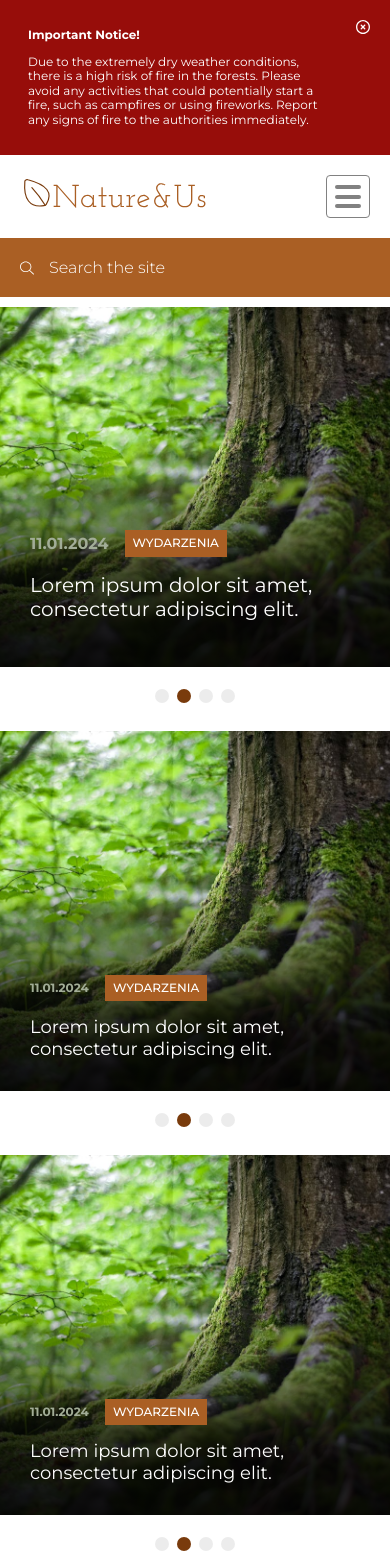
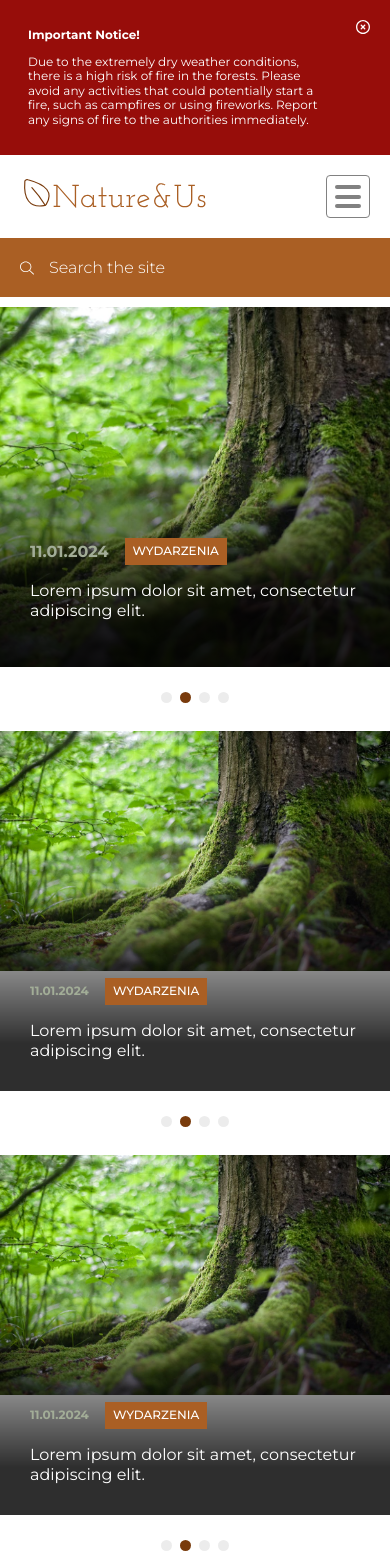
Before and after one commit to goldipl/nature-and-us, a Next.js app: page / in a window 390 px wide. Shown: the top 1568 px of the page. Built offline with nearby package versions, Linux system fonts and the light colour scheme.

Commit message:
styling mobile news square section and set higher padding to contact footer box

```diff
--- a/src/sass/common/_footer.scss
+++ b/src/sass/common/_footer.scss
@@ -162,7 +162,7 @@
 
           .contact-box {
             width: 100%;
-            padding: 10px;
+            padding: 15px;
 
             h2 {
               font-size: 20px;
@@ -186,6 +186,9 @@
 
     .footer-wrapper-bottom {
       padding: 10px 0;
+      &::before {
+        display: none;
+      }
 
       span {
         font-size: 12px;
--- a/src/sass/home/_news_section.scss
+++ b/src/sass/home/_news_section.scss
@@ -291,11 +291,33 @@
 @media (max-width: 1279px) {
   .news-section {
     height: 100%;
+    &.square-news-section {
+      height: 240px;
+      .news-section-wrapper {
+        height: 240px;
+        .news-section-wrapper-slot {
+          &:nth-of-type(1),
+          &:nth-of-type(2),
+          &:nth-of-type(3),
+          &:nth-of-type(4) {
+            width: 100% !important;
+            height: 240px;
+            img {
+              height: 240px;
+            }
+          }
+        }
+      }
+    }
+
     &-wrapper {
       grid-template-columns: repeat(4, 1fr);
       grid-template-rows: repeat(2, 1fr);
       height: auto;
       &-slot {
+        h2 {
+          font-size: 16px;
+        }
         &:nth-of-type(1) {
           grid-area: 1 / 1 / 3 / 3;
         }
@@ -336,8 +358,8 @@
         &__text {
           &--title {
             h2 {
-              font-size: 16px;
-              line-height: 20.2px;
+              font-size: 16px !important;
+              line-height: 20.2px !important;
             }
           }
           &--desc {
@@ -371,8 +393,8 @@
         .swiper-pagination {
           bottom: 24px;
           &-bullet {
-            width: 14px;
-            height: 14px;
+            width: 11px;
+            height: 11px;
             background-color: $grey_color09;
             &-active {
               background-color: $oipip_green04;
```
